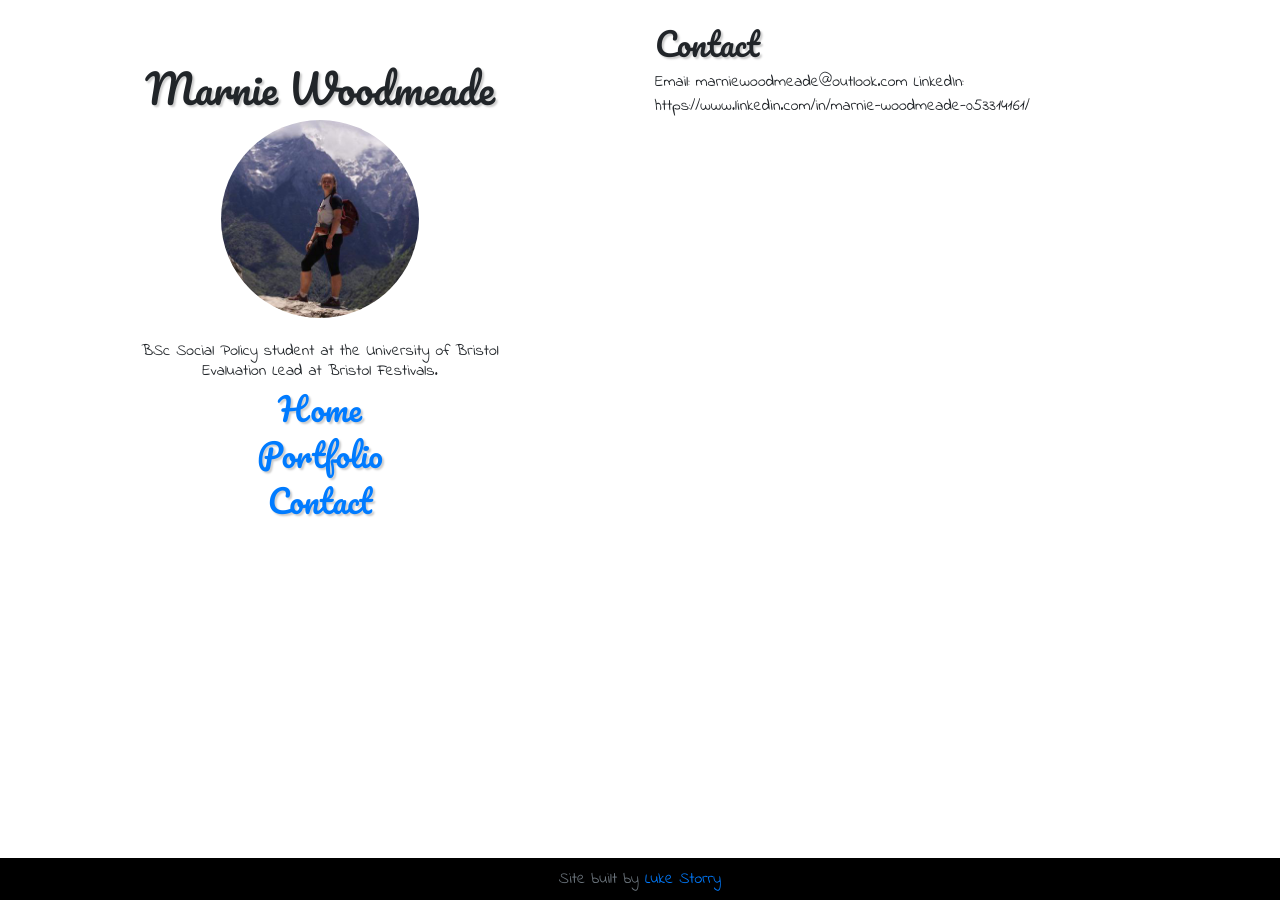
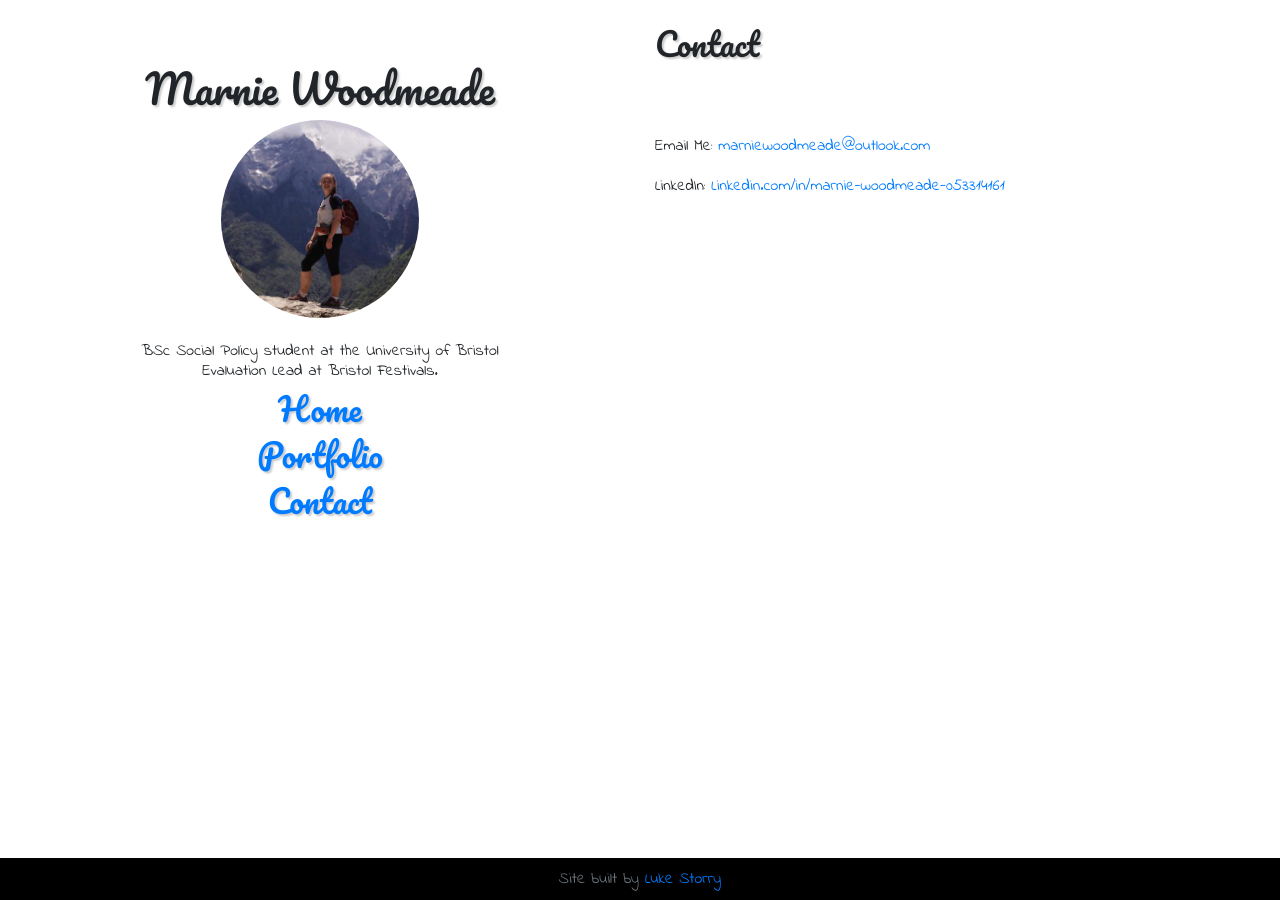
Before and after one commit to LukeStorry/marniewoodmeade, a Jekyll site: the page built from contact.md, in a window 1280 px wide. Built offline with Jekyll 4.4.1, drawn with Linux system fonts in a browser that asks for light colours.

Commit message:
reformattted contact links

```diff
--- a/contact.md
+++ b/contact.md
@@ -3,5 +3,9 @@ layout: default
 title: Contact
 ---
 
-Email: marniewoodmeade@outlook.com
-LinkedIn: https://www.linkedin.com/in/marnie-woodmeade-053314161/
+<br>
+<br>
+
+Email Me: [marniewoodmeade@outlook.com](mailto:marniewoodmeade@outlook.com?Subject=Hello)
+
+LinkedIn: [Linkedin.com/in/marnie-woodmeade-053314161](https://www.linkedin.com/in/marnie-woodmeade-053314161/)
```
